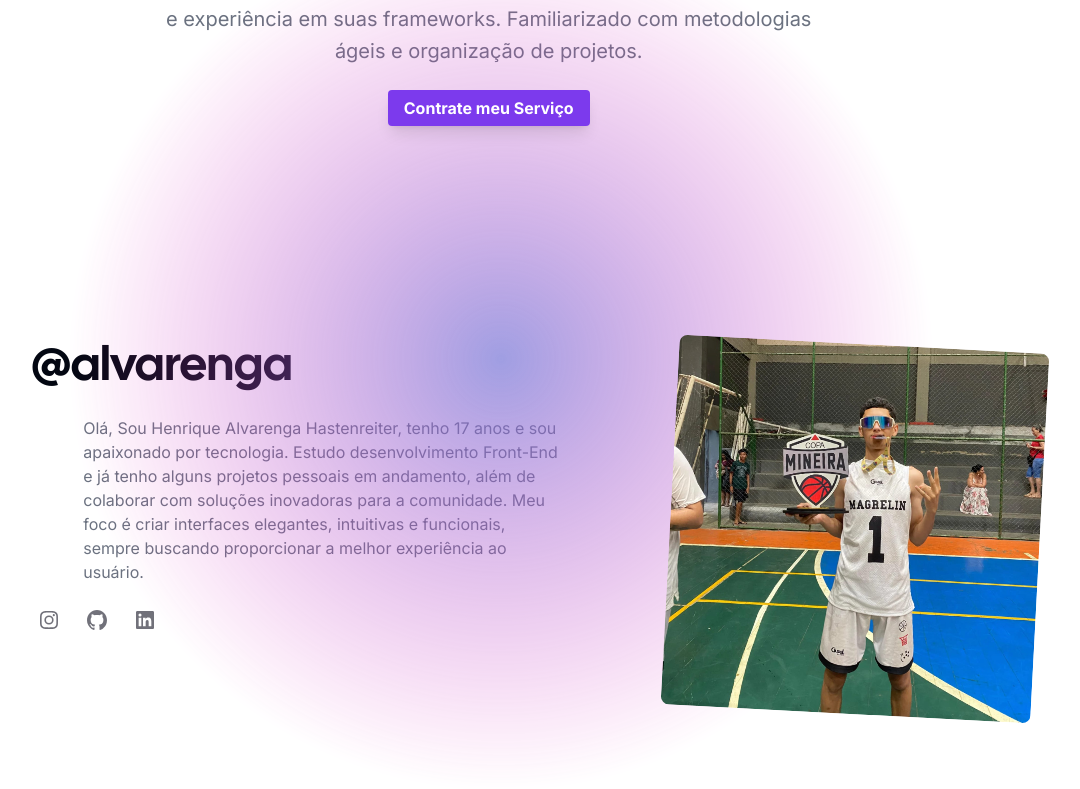
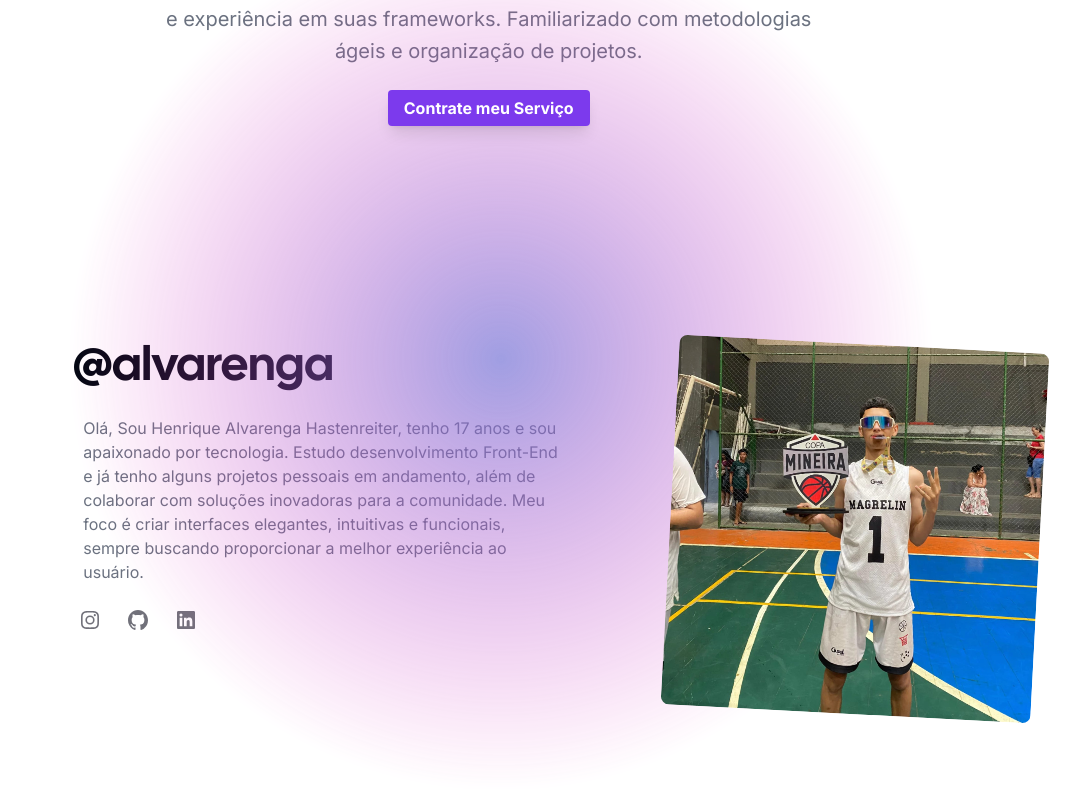
Before and after one commit to Alvarenga7/portfolio2, a Next.js app: page / in a window 1280 px wide. Shown: the part 393-1182 px from the top of the page, without its empty margins (145-1225 px from the left). Built offline with nearby package versions, Linux system fonts and the light colour scheme.

Commit message:
Update about-section.tsx

```diff
--- a/src/app/componentes/about-section.tsx
+++ b/src/app/componentes/about-section.tsx
@@ -36,13 +36,13 @@ function AboutSection() {
                     </div>
                 </div>
                 <div className="lg:order-first lg:row-span-2 text-center md:text-start xs:ml-[-25%] md:ml-[-1%]">
-                    <h1 className="font-heading text-3xl md:text-4xl lg:text-5xl sm:ml-[-5%] md:ml-[-2%]">@alvarenga</h1>
-                    <p className="mt-6 text-base text-muted-foreground  xs:ml-[8%]">Olá, Sou Henrique Alvarenga Hastenreiter, tenho  17 anos e sou apaixonado por tecnologia.
+                    <h1 className="font-heading text-3xl md:text-4xl lg:text-5xl sm:ml-[-5%]  md:ml-[6%]">@alvarenga</h1>
+                    <p className="mt-6 text-base text-muted-foreground xs:ml-[8%]">Olá, Sou Henrique Alvarenga Hastenreiter, tenho  17 anos e sou apaixonado por tecnologia.
                         Estudo desenvolvimento Front-End e já tenho alguns projetos pessoais em andamento, além de
                         colaborar com soluções inovadoras para a comunidade. Meu foco é criar interfaces elegantes,
                         intuitivas e funcionais, sempre buscando proporcionar a melhor experiência ao usuário.
                     </p>
-                    <div className="mt-6 flex justify-center md:justify-start gap-6 sm:ml-[-5%] md:ml-[-0.9%]">
+                    <div className="mt-6 flex justify-center md:justify-start gap-6 sm:ml-[-5%] md:ml-[7%]">
                         <SocialLinks icon={InstagramIcon} href="https://www.instagram.com/henrift_/" />
                         <SocialLinks icon={GitHubIcon} href="https://github.com/Alvarenga7" />
                         <SocialLinks icon={LinkedInIcon} href="https://www.linkedin.com/in/henrique-hastenreiter-8933992a3/" />
```
